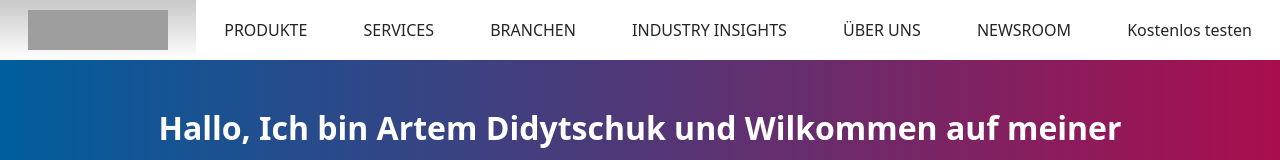
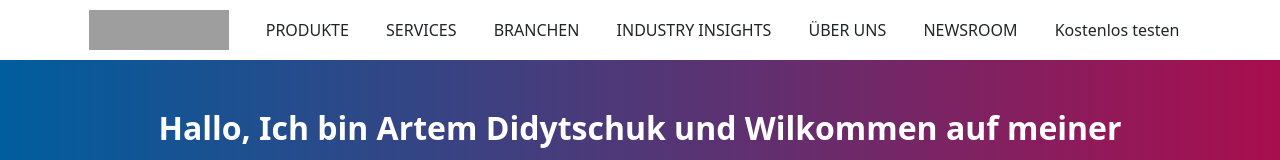
Before and after one commit to FloofyBunny/Bewerbungswebseite, a plain HTML site: page index.html in a window 1280 px wide. Shown: the top 160 px of the page. Drawn offline with nearby package versions, Linux system fonts and the light colour scheme; grey boxes are pictures that could not be loaded.

Commit message:
large-nav left-right- margins fixed

```diff
--- a/index.html
+++ b/index.html
@@ -12,8 +12,8 @@
 </head>
 <body>
     <header role="navigation">
-        <div class="container navbar-expand-sm" id="large-nav">
-            <ul class="navbar-nav nav-fill gradient align-middle fixed-top">
+        <div class="container-fluid navbar-expand-sm fixed-top" id="large-nav">
+            <ul class="navbar-nav nav-fill gradient align-middle container">
                 <li class="nav-item">
                     <a class="navbar-brand" href="">
                         <img src="https://www.contact-software.com/design/img/logo.svg" alt="CONTACT Software" style ="height: 40px; width: 140px;">
--- a/style.css
+++ b/style.css
@@ -82,6 +82,7 @@
 
 #large-nav {
     display: none;
+    background-color: white;
 }
 
 #small-nav {
```
